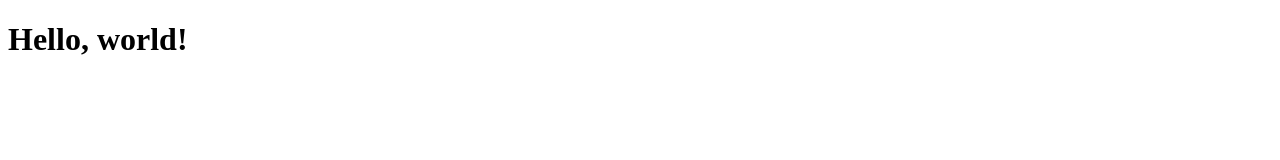
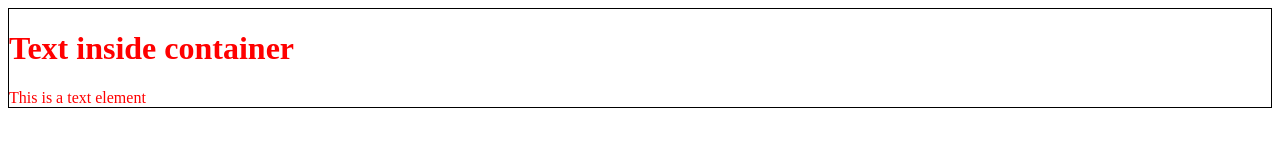
Before and after one commit to wandersonsousa/rapidinhojs, a plain HTML site: page index.html in a window 1280 px wide. Drawn offline with Linux system fonts and the light colour scheme.

Commit message:
feat: createElement and createTextElement helpers

```diff
--- a/index.html
+++ b/index.html
@@ -9,6 +9,6 @@
   <body>
     <div id="root"></div>
 
-    <script src="index.js"></script>
+    <script src="index.js" type="module"></script>
   </body>
 </html>
--- a/index.js
+++ b/index.js
@@ -1,9 +1,16 @@
 const $root = document.getElementById("root");
+
+const TEXT_ELEMENT = "TEXT ELEMENT";
+const TEXT_ELEMENT_VALUE_PROP = "nodeValue";
 
 function render(element, parentDom) {
   const { type, props } = element;
-  const dom = document.createElement(type);
 
+  // Create DOM element
+  const isTextElement = type === TEXT_ELEMENT;
+  const dom = isTextElement ? document.createTextNode(props[TEXT_ELEMENT_VALUE_PROP]) : document.createElement(type);
+
+  // Add event listeners
   const isListener = (name) => name.startsWith("on");
   Object.keys(props)
     .filter(isListener)
@@ -12,6 +19,7 @@ function render(element, parentDom) {
       dom.addEventListener(eventType, props[name]);
     });
 
+  // Add event listeners
   const isAttribute = (name) => !isListener(name) && name != "children";
   Object.keys(props)
     .filter(isAttribute)
@@ -19,17 +27,36 @@ function render(element, parentDom) {
       dom[name] = props[name];
     });
 
+  // Render children
   const childElements = props.children || [];
   childElements.forEach((childElement) => render(childElement, dom));
+
+  // Append to parent
   parentDom.appendChild(dom);
 }
 
+// Starting with JSX
+function createElement(type, config, ...args) {
+  const props = Object.assign({}, config);
+  const hasChildren = args.length > 0;
+  const rawChildren = hasChildren ? [].concat(...args) : [];
+  props.children = rawChildren
+    .filter((c) => c != null && c !== false)
+    .map((c) => (c instanceof Object ? c : createTextElement(c)));
+  return { type, props };
+}
+
+function createTextElement(value) {
+  return createElement(TEXT_ELEMENT, { nodeValue: value });
+}
+
 render(
-  {
-    type: "h1",
-    props: {
-      innerText: "Hello, world!",
+  createElement(
+    "div",
+    {
+      style: "color: red;border:1px solid black;",
     },
-  },
+    [createElement("h1", { innerText: "Text inside container" }), createTextElement("\nThis is a text element")]
+  ),
   $root
 );
```
